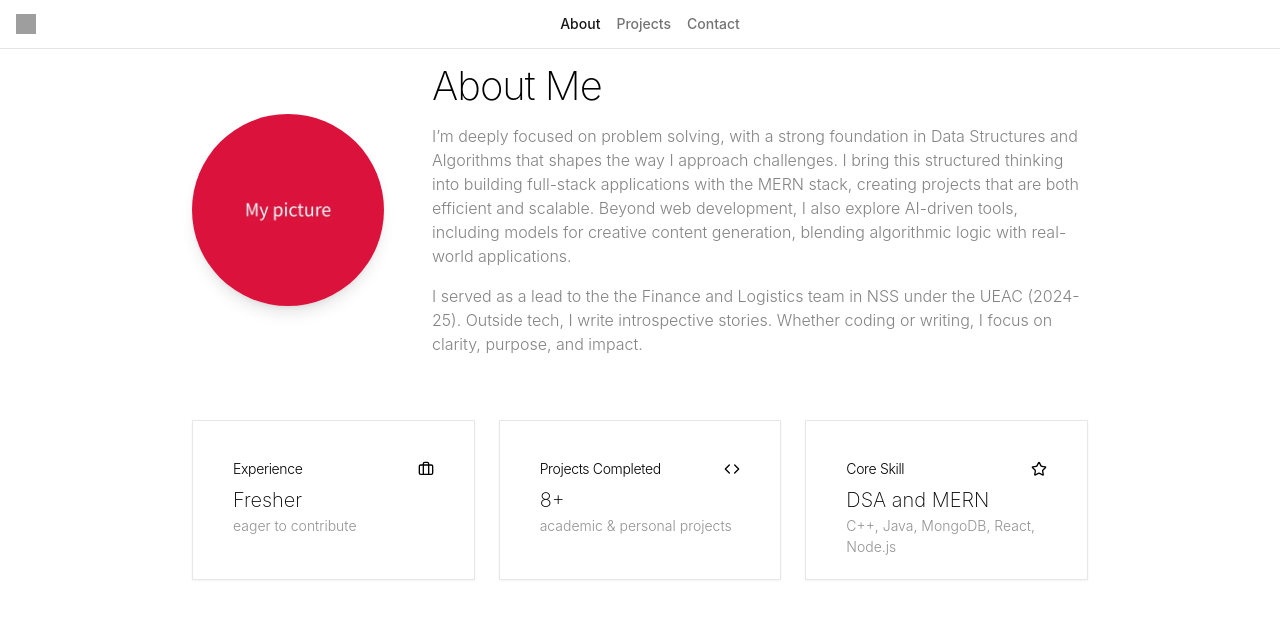
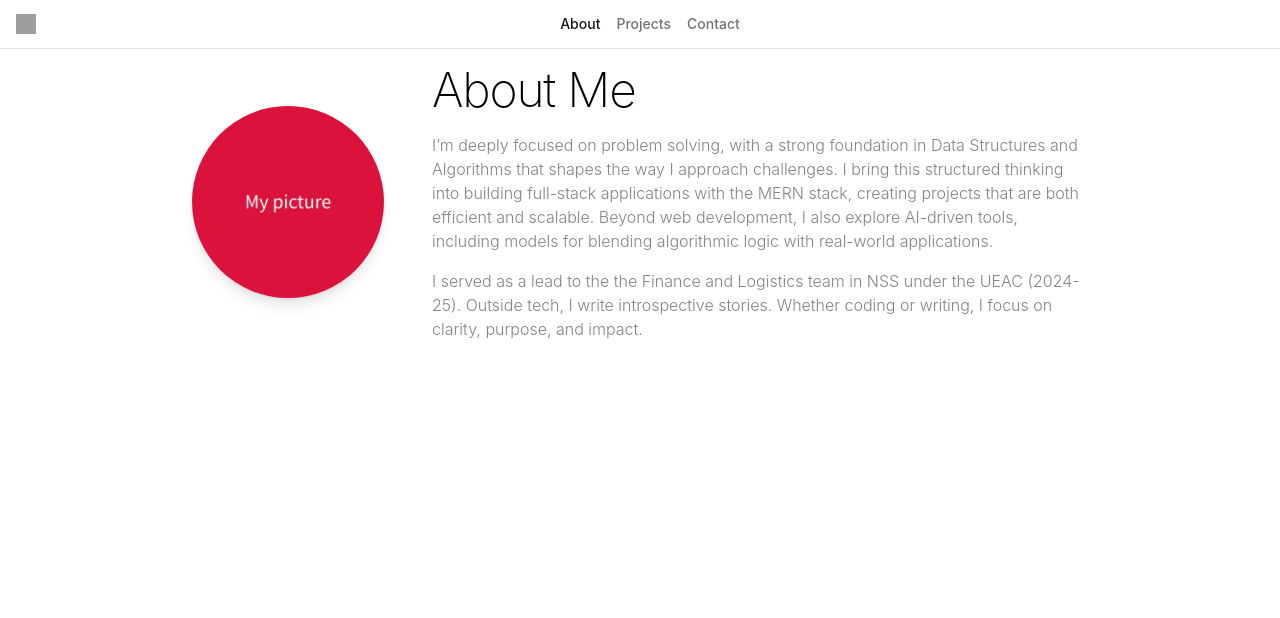
Before and after one commit to Karthikeyanhimself/Minimalistic-Portfolio, a Next.js app: page /main in a window 1280 px wide. Shown: the top 618 px of the page. Built offline with nearby package versions, Linux system fonts and the light colour scheme; grey boxes are pictures that could not be loaded.

Commit message:
Bug fixes and changes to view port

```diff
--- a/src/app/main/page.tsx
+++ b/src/app/main/page.tsx
@@ -7,75 +7,16 @@
 // src/app/main/page.tsx
 'use client';
 import Image from 'next/image';
-import { Card, CardContent, CardHeader, CardTitle } from '@/components/ui/card';
-import { Briefcase, Code, Star } from 'lucide-react';
-import { useState } from 'react';
 
 const fontStyle = {
     fontFamily: `-apple-system, BlinkMacSystemFont, "Segoe UI", Roboto, Oxygen, Ubuntu, Cantarell, "Open Sans", "Helvetica Neue", sans-serif`,
 };
 
 export default function AboutPage() {
-    const [flippedIndex, setFlippedIndex] = useState<number | null>(null);
-
-    const cards = [
-        {
-            title: 'Experience',
-            icon: <Briefcase className="h-4 w-4 text-muted-foreground" />,
-            front: (
-                <>
-                    <div style={{ ...fontStyle, fontWeight: 200, fontSize: '1.25rem' }}>Fresher</div>
-                    <p style={{ ...fontStyle, fontWeight: 300, fontSize: '0.875rem', color: 'rgba(100,100,100,0.7)' }}>
-                        eager to contribute
-                    </p>
-                </>
-            ),
-            back: (
-                <p style={{ ...fontStyle, fontWeight: 300, fontSize: '0.875rem', color: 'rgba(100,100,100,0.7)' }}>
-                    Strong foundation in programming and problem-solving, with a passion for building practical solutions.
-                </p>
-            ),
-        },
-        {
-            title: 'Projects Completed',
-            icon: <Code className="h-4 w-4 text-muted-foreground" />,
-            front: (
-                <>
-                    <div style={{ ...fontStyle, fontWeight: 200, fontSize: '1.25rem' }}>8+</div>
-                    <p style={{ ...fontStyle, fontWeight: 300, fontSize: '0.875rem', color: 'rgba(100,100,100,0.7)' }}>
-                        academic & personal projects
-                    </p>
-                </>
-            ),
-            back: (
-                <p style={{ ...fontStyle, fontWeight: 300, fontSize: '0.875rem', color: 'rgba(100,100,100,0.7)' }}>
-                    Built small-scale applications showcasing skills in web development and data handling.
-                </p>
-            ),
-        },
-        {
-            title: 'Core Skill',
-            icon: <Star className="h-4 w-4 text-muted-foreground" />,
-            front: (
-                <>
-                    <div style={{ ...fontStyle, fontWeight: 200, fontSize: '1.25rem' }}>DSA and MERN</div>
-                    <p style={{ ...fontStyle, fontWeight: 300, fontSize: '0.875rem', color: 'rgba(100,100,100,0.7)' }}>
-                        C++, Java, MongoDB, React, Node.js
-                    </p>
-                </>
-            ),
-            back: (
-                <p style={{ ...fontStyle, fontWeight: 300, fontSize: '0.875rem', color: 'rgba(100,100,100,0.7)' }}>
-                    Focused on learning DSA and full-stack concepts to build scalable applications.
-                </p>
-            ),
-        },
-    ];
-
     return (
-        <div className="container mx-auto px-4 py-16 min-h-screen" style={fontStyle}>
+        <div className="container mx-auto px-4 py-16" style={fontStyle}>
             <div className="max-w-4xl mx-auto">
-                <section className="flex flex-col md:flex-row items-center gap-12 mb-16">
+                <section className="flex flex-col md:flex-row items-center gap-12">
                     <div
                         onContextMenu={(e) => e.preventDefault()}
                         className="w-40 h-40 md:w-48 md:h-48 rounded-full overflow-hidden shadow-lg flex-shrink-0"
@@ -88,75 +29,28 @@ export default function AboutPage() {
                             className="object-cover w-full h-full pointer-events-none select-none"
                         />
                     </div>
+
                     <div>
                         <h1
                             className="text-4xl md:text-5xl font-extralight tracking-tight mb-4 text-center md:text-left"
-                            style={{ ...fontStyle, fontWeight: 200, fontSize: '2.5rem', lineHeight: 1.1 }}
+                            style={{ fontWeight: 200, lineHeight: 1.1 }}
                         >
                             About Me
                         </h1>
-                        <p style={{ ...fontStyle, fontWeight: 300, fontSize: '1rem', color: 'rgba(100,100,100,0.8)', marginBottom: '1rem' }}>
-                            I’m deeply focused on problem solving, with a strong foundation in Data Structures and Algorithms that shapes the way I
-                            approach challenges. I bring this structured thinking into building full-stack applications with the MERN stack,
-                            creating projects that are both efficient and scalable. Beyond web development, I also explore AI-driven tools,
-                            including models for creative content generation, blending algorithmic logic with real-world applications.
+
+                        <p className="text-[rgba(100,100,100,0.8)] mb-4 font-light">
+                            I’m deeply focused on problem solving, with a strong foundation in Data Structures and Algorithms that shapes the way I approach challenges.
+                            I bring this structured thinking into building full-stack applications with the MERN stack, creating projects that are both efficient and scalable.
+                            Beyond web development, I also explore AI-driven tools, including models for blending algorithmic logic with real-world applications.
                         </p>
                         <p style={{ ...fontStyle, fontWeight: 300, fontSize: '1rem', color: 'rgba(100,100,100,0.8)' }}>
-                            I served as a lead to the the Finance and Logistics team in NSS under the UEAC (2024-25). Outside tech, I write
-                            introspective stories. Whether coding or writing, I focus on clarity, purpose, and impact.
+                            I served as a lead to the the Finance and Logistics team in NSS under the UEAC (2024-25).
+                            Outside tech, I write introspective stories.
+                            Whether coding or writing, I focus on clarity, purpose, and impact.
                         </p>
                     </div>
                 </section>
-
-                <section className="grid grid-cols-1 md:grid-cols-3 gap-6">
-                    {cards.map(({ title, icon, front, back }, i) => (
-                        <Card
-                            key={title}
-                            className="relative w-full h-40 cursor-pointer perspective"
-                            onMouseEnter={() => setFlippedIndex(i)}
-                            onMouseLeave={() => setFlippedIndex(null)}
-                        >
-                            <div
-                                className={`relative w-full h-full duration-500 transform-style preserve-3d ${flippedIndex === i ? 'rotate-y-180' : ''
-                                    }`}
-                            >
-                                {/* Front Side */}
-                                <div className="absolute w-full h-full backface-hidden flex flex-col p-4">
-                                    <CardHeader className="flex flex-row items-center justify-between space-y-0 pb-2">
-                                        <CardTitle style={{ ...fontStyle, fontWeight: 300, fontSize: '0.875rem' }}>{title}</CardTitle>
-                                        {icon}
-                                    </CardHeader>
-                                    <CardContent className="flex-grow">{front}</CardContent>
-                                </div>
-
-                                {/* Back Side */}
-                                <div className="absolute w-full h-full backface-hidden rotate-y-180 flex flex-col p-4 bg-white">
-                                    <CardHeader className="flex flex-row items-center justify-between space-y-0 pb-2">
-                                        <CardTitle style={{ ...fontStyle, fontWeight: 300, fontSize: '0.875rem' }}>{title}</CardTitle>
-                                        {icon}
-                                    </CardHeader>
-                                    <CardContent className="flex-grow">{back}</CardContent>
-                                </div>
-                            </div>
-                        </Card>
-                    ))}
-                </section>
             </div>
-
-            <style jsx>{`
-        .perspective {
-          perspective: 1000px;
-        }
-        .transform-style {
-          transform-style: preserve-3d;
-        }
-        .backface-hidden {
-          backface-visibility: hidden;
-        }
-        .rotate-y-180 {
-          transform: rotateY(180deg);
-        }
-      `}</style>
         </div>
     );
 }
```
